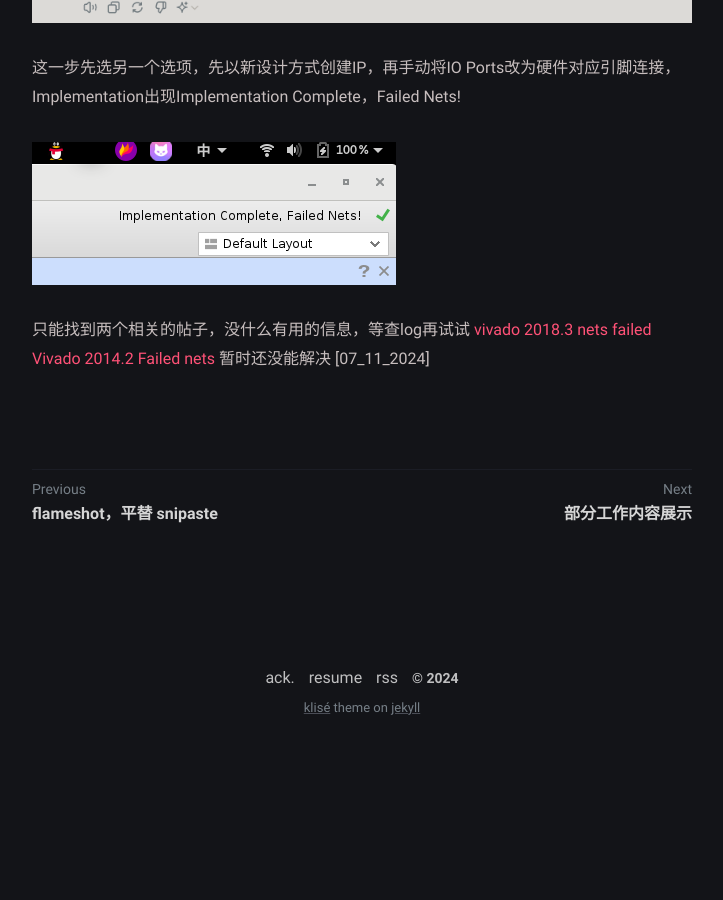
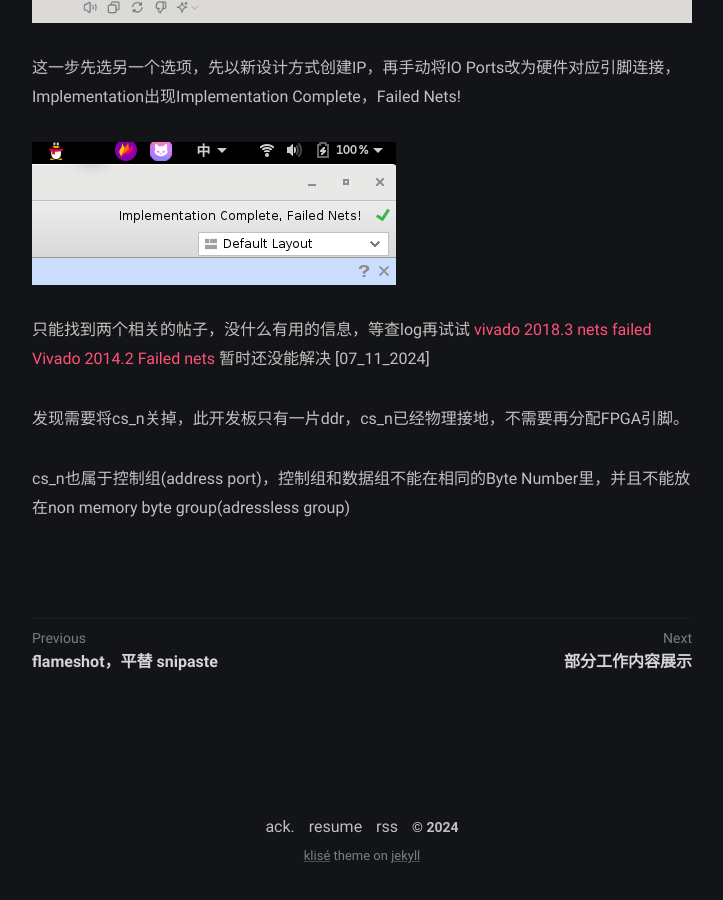
Before and after one commit to touchspeed/touchspeed.github.io, a Jekyll site: the page built from _posts/2024-07-02-ddr3-mig/2024-07-02-ddr3-mig.md, in a window 1280 px wide and 900 px high, scrolled down 13694 px. Shown: the whole window, without its empty margins (278-1001 px from the left). Built offline with Jekyll 4.4.1, drawn with Linux system fonts in a browser that asks for light colours; comment, search, counter and statistics services are not loaded; before the commit the page ends 14446 px from its top, so only the background shows below that.

Commit message:
post fix

```diff
--- a/_posts/2024-07-02-ddr3-mig/2024-07-02-ddr3-mig.md
+++ b/_posts/2024-07-02-ddr3-mig/2024-07-02-ddr3-mig.md
@@ -175,3 +175,8 @@ ERROR : Address ports can be allocated to non memory byte group pins (not in T0,
 [vivado 2018.3 nets failed](https://support.xilinx.com/s/question/0D52E00007G0t4ZSAR/vivado-20183-nets-failed?language=en_US)
 [Vivado 2014.2 Failed nets](https://support.xilinx.com/s/question/0D52E00006iHs53SAC/vivado-20142-failed-nets?language=en_US)
 暂时还没能解决 [07_11_2024]
+
+
+发现需要将cs_n关掉，此开发板只有一片ddr，cs_n已经物理接地，不需要再分配FPGA引脚。
+
+cs_n也属于控制组(address port)，控制组和数据组不能在相同的Byte Number里，并且不能放在non memory byte group(adressless group)
```
Also changed, not shown: 2 other files.
